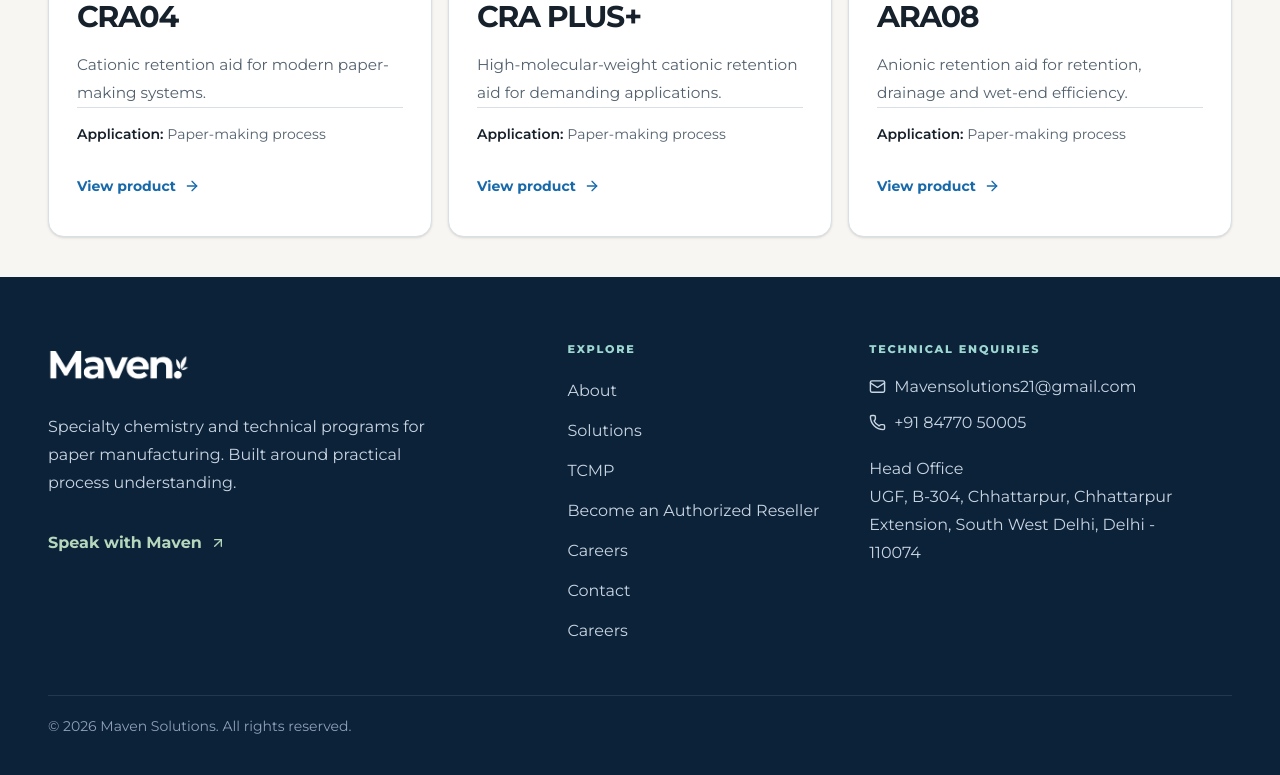
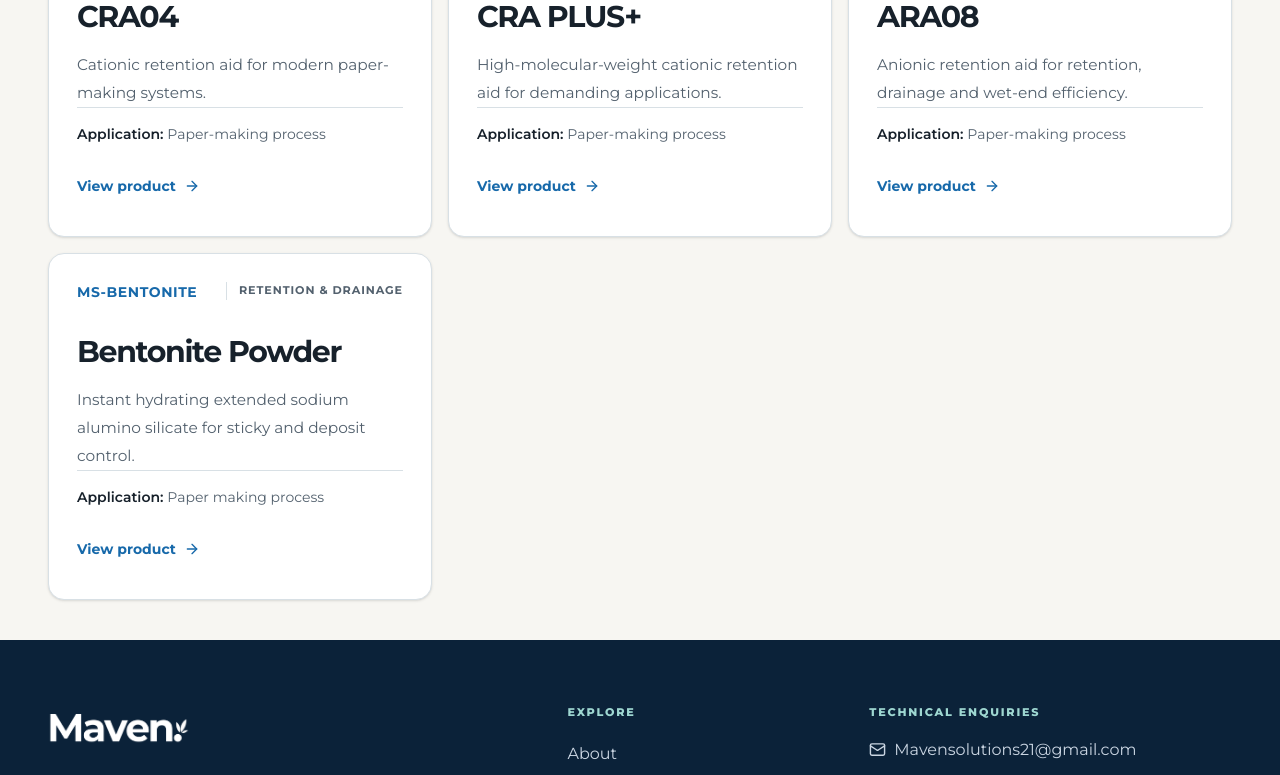
Before and after one commit to Rohan-Gautam/maven-solutions, a Next.js app: page /products in a window 1280 px wide. Shown: the part 1163-1938 px from the top of the page. Built offline with nearby package versions, Linux system fonts and the light colour scheme.

Commit message:
bentonite added in solutions

```diff
--- a/src/data/products.ts
+++ b/src/data/products.ts
@@ -81,6 +81,15 @@ export const products: Product[] = [
     applications: ["Paper-making process", "Mixing chest or machine chest (preferred)"],
     properties: [{ label: "Appearance", value: "Free-flowing white powder" }, { label: "Ionic charge", value: "Anionic" }, { label: "pH", value: "Acidic" }, { label: "Shelf life", value: "9 months" }],
     handling: ["Store away from direct sunlight and moisture.", "Available in 25 kg imported paper bags."], relatedProducts: ["ms-cra04", "ms-cra-plus", "ms-rb211"], source: "Maven Solutions - Technical Data Sheets.pdf"
+  },
+  {
+    slug: "ms-bentonite", code: "MS-BENTONITE", name: "Bentonite Powder", category: "Retention & Drainage",
+    shortDescription: "Instant hydrating extended sodium alumino silicate for sticky and deposit control.",
+    description: "It is characterised by high ion-exchange-capacity and extremely high active surface area in aqueous dispersions as a carrier of both negative and positive charge. MS-BENTONITE POWDER has properties for dispersion and absorption of filler/fiber complexes and colloidal particles, contributing to better drainage and acting as an effective additive for sticky and deposit control.",
+    benefits: ["Prevents CaCO3 and Mg(OH)2 precipitation by binding free Ca2+ and Mg2+", "Works as a coagulant aid in combination with PAC, alum, or cationic polymers", "Effectively adsorbs stickies, pitch, resins, and anionic trash", "Improves water drainage, leading to higher dewatering efficiency and faster machine speeds"],
+    applications: ["Paper making process", "Wet-end system"],
+    properties: [{ label: "Appearance", value: "Yellowish to Brown Free Flow Powder" }, { label: "Mesh Passing", value: "150 - 200" }, { label: "Moisture", value: "<= 12%" }, { label: "pH", value: "Alkaline" }],
+    handling: ["Store away from moisture and direct sunlight.", "Packed in 25KG bags."], relatedProducts: ["ms-rb211", "ms-cra04", "ms-ara08"], source: "Product Profile for MS - Bentonite Powder.pdf"
   }
 ];
 
```
Also changed, not shown: bentonite_text.txt (added).
